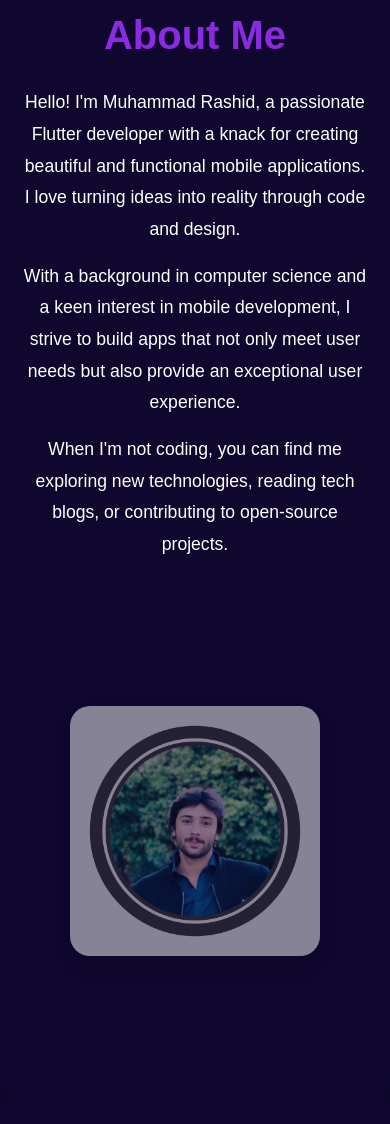
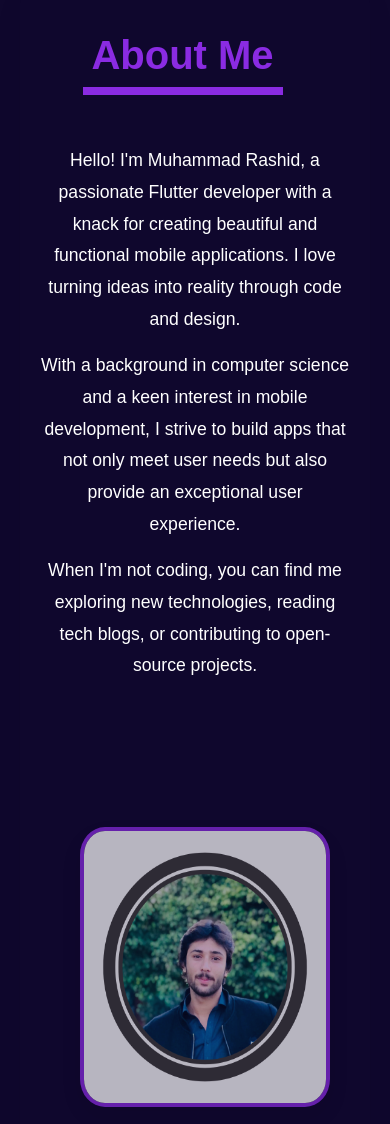
Before and after one commit to syedBahadarKhan/Den_task_one, a plain HTML site: page index.html in a window 390 px wide. Shown: the part 1216-2340 px from the top of the page. Before the commit the page ends 2319 px from the top, so only its background shows below. Drawn offline with Linux system fonts and the light colour scheme.

Commit message:
the about section is completly responsive for all screens

```diff
--- a/index.html
+++ b/index.html
@@ -43,9 +43,11 @@
  <div class="about">
   <div class="about-info">
   <h2>About Me</h2>
+  <div class="para">
   <p>Hello! I'm Muhammad Rashid, a passionate Flutter developer with a knack for creating beautiful and functional mobile applications. I love turning ideas into reality through code and design.</p>
   <p>With a background in computer science and a keen interest in mobile development, I strive to build apps that not only meet user needs but also provide an exceptional user experience.</p>
   <p>When I'm not coding, you can find me exploring new technologies, reading tech blogs, or contributing to open-source projects.</p>
+  </div>
   </div>
   <div class="my-image">
     <img src="/images/linkdin_profile.png" alt="Developer image">
--- a/style.css
+++ b/style.css
@@ -241,13 +241,16 @@ button i{
 .about {
   display: flex;
   justify-content: space-between;
+  border: 2px solid blueviolet;
   align-items: flex-start;
+  margin: 20px;
   gap: 50px;
   padding: 60px 80px;
   background-color: #0f072d;
   flex-wrap: wrap;
   border-radius: 20px;
   box-shadow: 0 12px 30px rgba(0, 0, 0, 0.05);
+  transition: transform 0.3s ease;
 }
 
 .about-info {
@@ -279,7 +282,10 @@ button i{
   flex: -1;
   text-align: center;
   margin-top: 80px;
+  position: relative;
+  display: inline-block;
 }
+
 
 .my-image img {
   max-width: 100%;
@@ -287,47 +293,89 @@ button i{
   height: auto;
   border-radius: 20px;
   box-shadow: 0 10px 25px rgba(0, 0, 0, 0.1);
-  transition: transform 0.4s ease;
+  transition: transform 0.3s ease;
+
 }
 
 .my-image img:hover {
   transform: scale(1.05);
 }
+.about:hover{
+   transform: scale(0.98);
+}
+/* Responsive Design */
 
-/* Responsive Design */
+
+.my-image img {
+  max-width: 100%;
+  border: 4px solid blueviolet;
+  width: 250px;
+  height: auto;
+  margin-top: 30px;
+  border-radius: 50%;
+  opacity: 0.7;
+  transition: transform 0.4s ease, opacity 0.3s ease;
+
+}
+
+.my-image img:hover {
+   transform:scale(1.45);
+   opacity: 1;
+   border: 4px solid blueviolet;
+   border-radius: 50%;
+
+}
+
+
+/* responsiveness of the about section */
 @media (max-width: 768px) {
   .about {
+    border: none;
     flex-direction: column;
     padding: 40px 20px;
     text-align: center;
+    margin-bottom: 50px;
   }
 
   .about-info {
     max-width: 100%;
   }
 
+  .about-info h2{
+    display: inline-block;
+    border-bottom: 8px solid blueviolet;
+    width: 200px;
+    margin-right: 25px;
+     white-space: nowrap;
+     text-align: center;
+
+  }
+
   .about-info p:hover {
     transform: none;
+
+
+  }
+    .about-info .para{
+        margin-top: 30px;
+    }
+
+  .my-image img {
+    width: 250px;
+    height: 280px;
+    margin-left: 40px;
+    /* margin-bottom: 200px; */
+    border-radius: 10%;
+
   }
 
-  .my-image img {
-    width: 220px;
-    margin-left: 50px;
-    margin-bottom: 100px;
+  .my-image{
+      margin-top: 50px;
+  }
+
+   .my-image img:hover {
+    transform: scale(1.03);
+    border-radius: 10%;
 
   }
 }
-
-.my-image img {
-  max-width: 100%;
-  width: 250px;
-  height: auto;
-  border-radius: 20px;
-  opacity: 0.5;
-  transition: transform 0.4s ease, opacity 0.3s ease;
-}
-
-.my-image img:hover {
-  transform: scale(1.05);
-  opacity: 1;
-}
```
